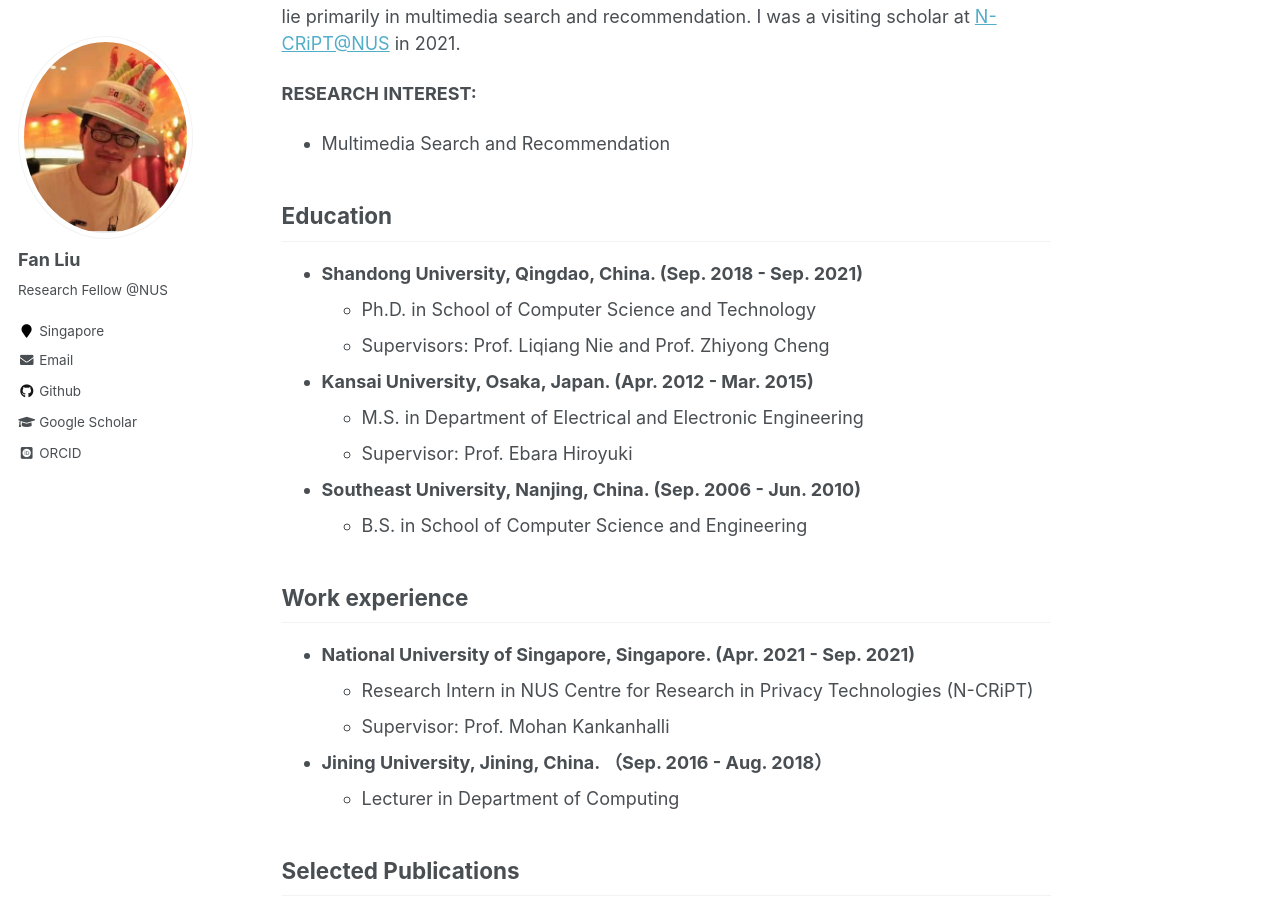
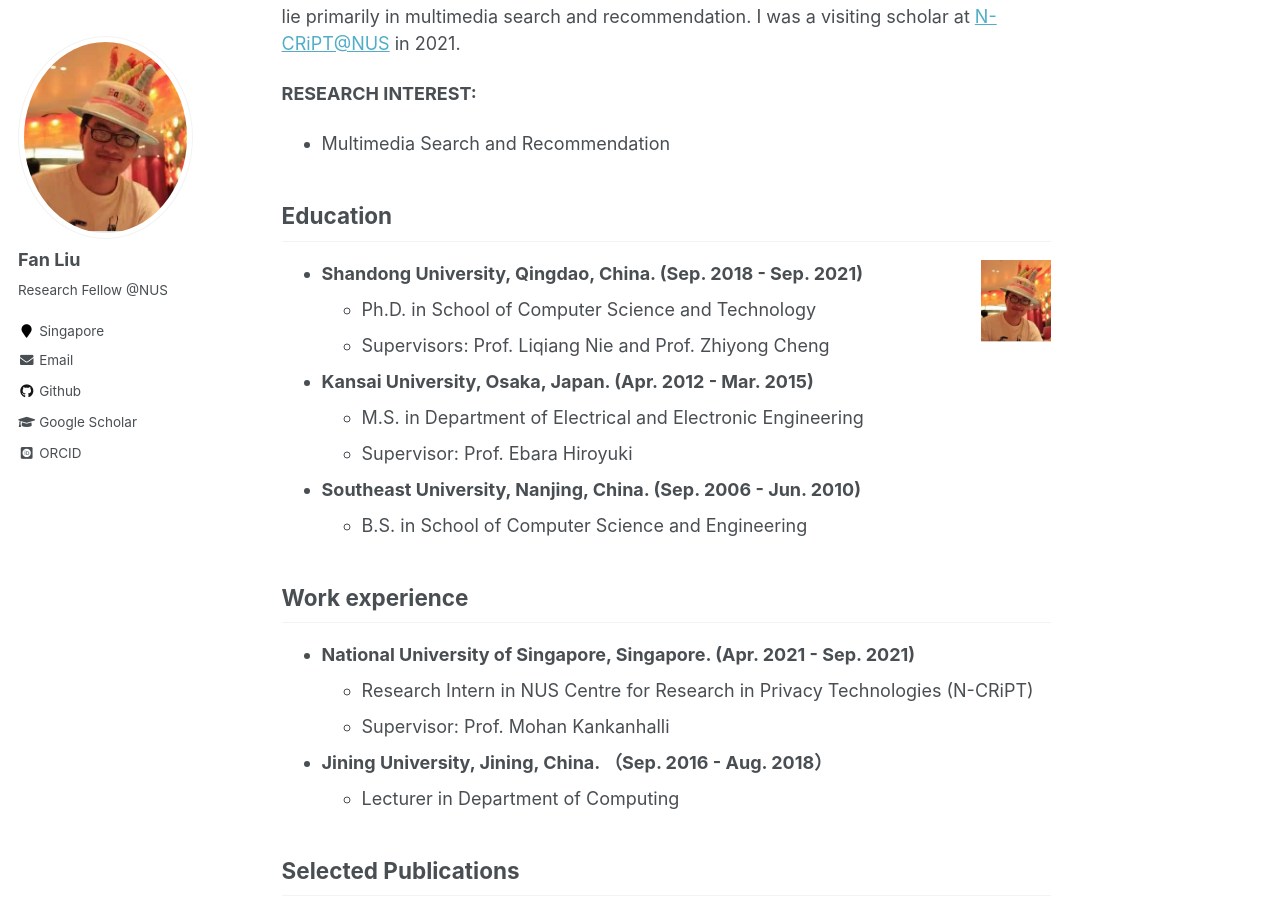
Before and after one commit to liufancs/liufancs.github.io, a Jekyll site: the page built from _pages/about.md, in a window 1280 px wide and 900 px high, scrolled down 415 px. Built offline with Jekyll 4.4.1, drawn with Linux system fonts in a browser that asks for light colours; some web fonts are replaced.

Commit message:
Update about.md

```diff
--- a/_pages/about.md
+++ b/_pages/about.md
@@ -16,7 +16,7 @@ I am currently a Research Fellow with [Prof. Mohan Kankanhalli](https://www.comp
 * Multimedia Search and Recommendation
 
 ## Education
-- **Shandong University, Qingdao, China. (Sep. 2018 - Sep. 2021)**
+- **Shandong University, Qingdao, China. (Sep. 2018 - Sep. 2021)** <img align="Right" src="https://github.com/liufancs/liufancs.github.io/blob/main/images/profile.jpg" width="70" height="70"/>
   - Ph.D. in School of Computer Science and Technology
   - Supervisors: Prof. Liqiang Nie and Prof. Zhiyong Cheng
 - **Kansai University, Osaka, Japan. (Apr. 2012 - Mar. 2015)**
```
